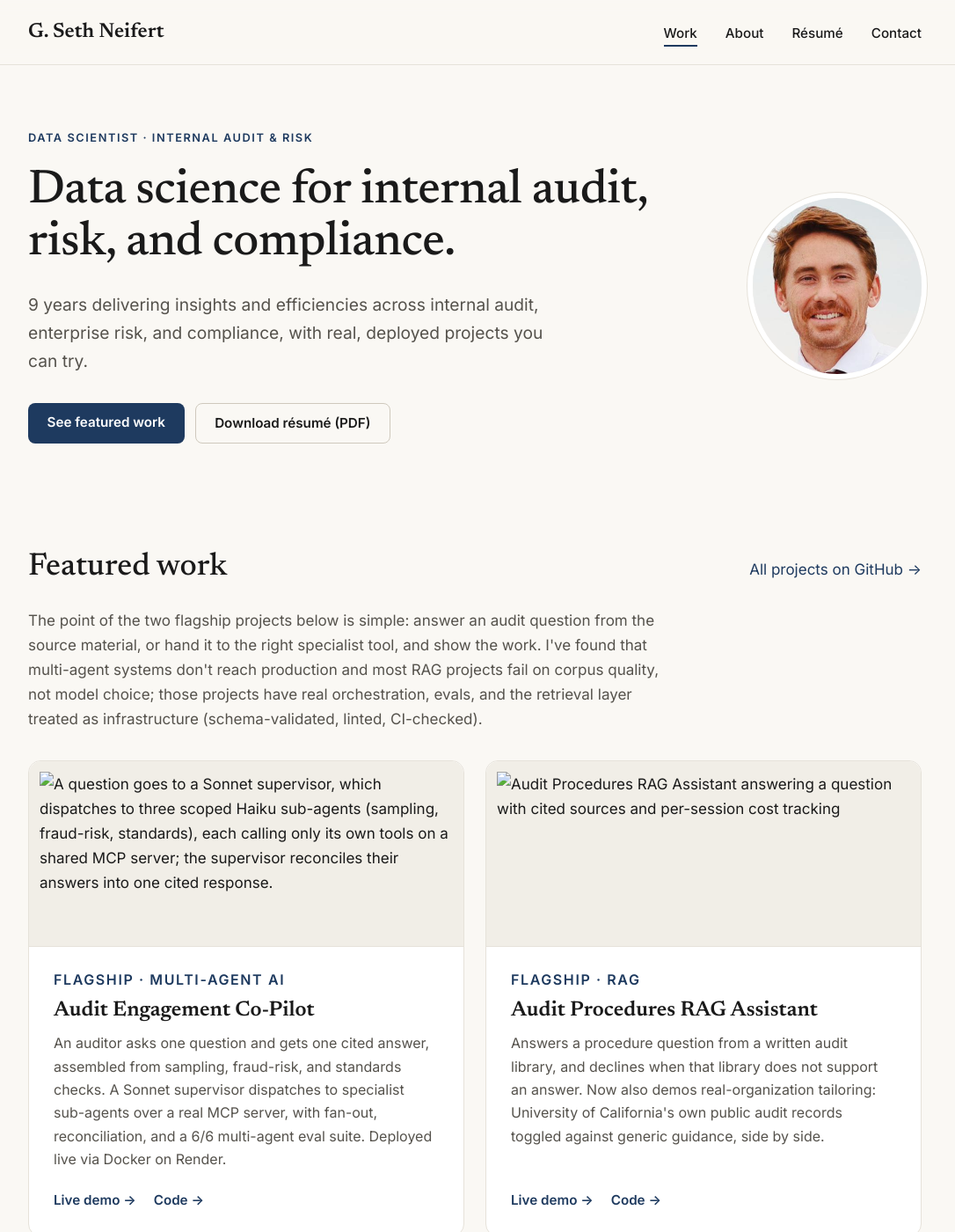
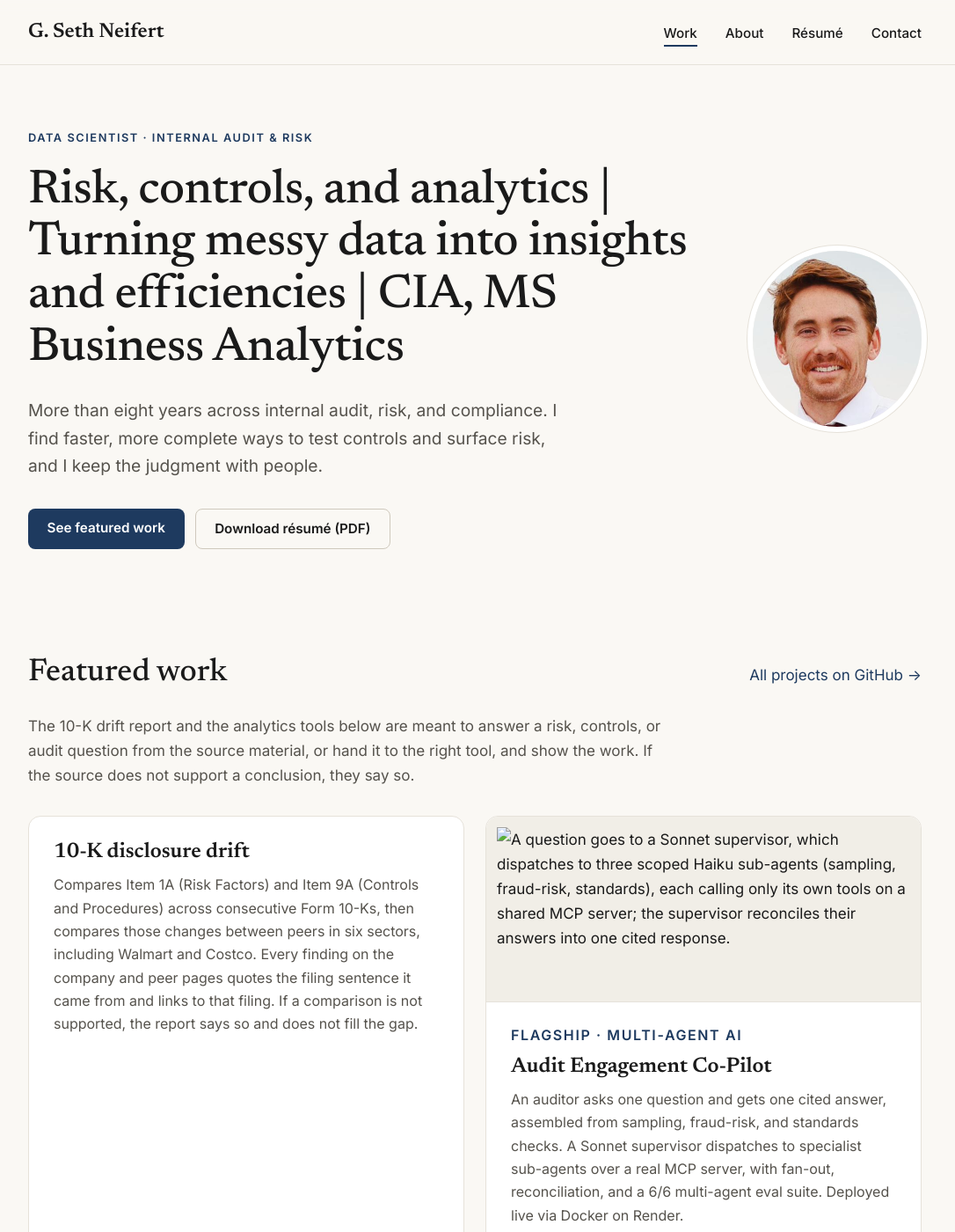
Before and after one commit to neifertg/neifertg.github.io, a Jekyll site: the page built from index.md, in a window 1280 px wide and 1400 px high. Shown: the whole window at 88% size, without its empty margins (100-1186 px from the left). Built offline with Jekyll 4.4.1, drawn with Linux system fonts in a browser that asks for light colours; some of the changed text lies outside the part shown.

Commit message:
Update homepage copy for risk, controls, and analytics
Use the approved wording for the title, hero, featured work, About paragraph, and Fannie Mae bullets, and add the 10-K disclosure drift card.

Co-authored-by: G. Seth Neifert <neifertg@users.noreply.github.com>

```diff
--- a/_config.yml
+++ b/_config.yml
@@ -1,4 +1,5 @@
 title: G. Seth Neifert
+tagline: "Risk, controls, and analytics"
 markdown: kramdown
 description: "Data scientist delivering insights and efficiencies for internal audit, risk, and compliance teams — real, deployed projects."
 url: "https://neifertg.github.io"
--- a/index.md
+++ b/index.md
@@ -1,6 +1,6 @@
 ---
 layout: default
-title: "Data Scientist for Internal Audit & Risk"
+title: G. Seth Neifert
 description: "Data scientist delivering insights and efficiencies for internal audit, risk, and compliance teams — real, deployed projects."
 ---
 
@@ -8,8 +8,8 @@ description: "Data scientist delivering insights and efficiencies for internal a
 <div class="container hero-inner">
 <div class="hero-text">
 <p class="eyebrow">Data scientist · Internal audit &amp; risk</p>
-<h1>Data science for internal audit, risk, and compliance.</h1>
-<p class="hero-lede">9 years delivering insights and efficiencies across internal audit, enterprise risk, and compliance, with real, deployed projects you can try.</p>
+<h1>Risk, controls, and analytics | Turning messy data into insights and efficiencies | CIA, MS Business Analytics</h1>
+<p class="hero-lede">More than eight years across internal audit, risk, and compliance. I find faster, more complete ways to test controls and surface risk, and I keep the judgment with people.</p>
 <div class="button-row">
 <a class="button" href="#featured-work">See featured work</a>
 <a class="button-secondary" href="/assets/resume.pdf">Download résumé (PDF)</a>
@@ -27,9 +27,15 @@ description: "Data scientist delivering insights and efficiencies for internal a
 <h2>Featured work</h2>
 <a href="https://github.com/neifertg">All projects on GitHub →</a>
 </div>
-<p class="section-intro">The point of the two flagship projects below is simple: answer an audit question from the source material, or hand it to the right specialist tool, and show the work. I've found that multi-agent systems don't reach production and most RAG projects fail on corpus quality, not model choice; those projects have real orchestration, evals, and the retrieval layer treated as infrastructure (schema-validated, linted, CI-checked).</p>
+<p class="section-intro">The 10-K drift report and the analytics tools below are meant to answer a risk, controls, or audit question from the source material, or hand it to the right tool, and show the work. If the source does not support a conclusion, they say so.</p>
 
 <div class="card-grid">
+<article class="card">
+<h3><a href="https://neifertg.github.io/10k-drift-detector/">10-K disclosure drift</a></h3>
+<p>Compares Item 1A (Risk Factors) and Item 9A (Controls and Procedures) across consecutive Form 10-Ks, then compares those changes between peers in six sectors, including Walmart and Costco. Every finding on the company and peer pages quotes the filing sentence it came from and links to that filing. If a comparison is not supported, the report says so and does not fill the gap.</p>
+<div class="card-links"><a href="https://neifertg.github.io/10k-drift-detector/">Live demo →</a><a href="https://github.com/neifertg/10k-drift-detector">Code →</a></div>
+</article>
+
 <article class="card">
 <div class="card-media"><img src="https://raw.githubusercontent.com/neifertg/risk-analytics-portfolio/main/assets/audit-engagement-co-pilot-architecture.svg" alt="A question goes to a Sonnet supervisor, which dispatches to three scoped Haiku sub-agents (sampling, fraud-risk, standards), each calling only its own tools on a shared MCP server; the supervisor reconciles their answers into one cited response." loading="lazy"></div>
 <p class="card-label is-flagship">Flagship · Multi-agent AI</p>
@@ -87,7 +93,7 @@ description: "Data scientist delivering insights and efficiencies for internal a
 <div class="container about-grid">
 <div class="about-text" id="what-i-do">
 <h2>About</h2>
-<p>9 years delivering insights and efficiencies across internal audit, enterprise risk, and compliance. I leverage data science, machine learning, and analytics to provide both department and enterprise-wide insights and efficiencies.</p>
+<p>I work across risk, controls, and compliance, and I look for faster, more complete ways to test controls and surface risk. At Fannie Mae I automated IT controls testing, saving an estimated 930 hours a year, and cut audit analytics time by 80% while tripling test coverage. I use IIA-aligned standards to govern AI responsibly, and I leave the judgment with people. CIA. MS Business Analytics (Utah). BS Statistics (BYU). Fluent Spanish.</p>
 <p id="beyond-work">Most weekends I'm on a family hike somewhere in Virginia or West Virginia, hiking or fishing, or I'm out for a run. I read a lot: <em>East of Eden</em>, <em>Radical Candor</em>, <em>Dare to Lead</em>, and <em>Never Split the Difference</em> are some of my favorites this year. I'm also a Civil War history buff, and love exploring northern Virginia.</p>
 </div>
 </div>
@@ -110,9 +116,8 @@ description: "Data scientist delivering insights and efficiencies for internal a
 <div class="timeline-header"><span class="timeline-role">Senior Risk Analyst &amp; Data Scientist</span><span class="timeline-meta">Fannie Mae · Feb 2022 – Present</span></div>
 
 - Applied machine learning to Splunk-based event-log analysis across hundreds of millions of records to surface hidden behavioral and operational patterns for IT and Operations audits — findings drove substantial control redesign and enhancement recommendations.
-- Automated 13 access, change-management, and incident-management controls, replacing manual sampling with full-population testing — ~930 hours/year saved.
-- Built and rolled out an AI governance framework and a suite of GenAI coding agents with role-scoped guardrails aligned to IIA standards, enabling non-technical department staff to independently perform AI-assisted analytics with standardized documentation of results — cut analytics turnaround time 80%, expanded test coverage 3x.
-- Currently architecting an internal department wiki extending that governance framework into a shared, trusted methodology base — scaling AI-assisted workflows with the same guardrails across the team.
+- Saved an estimated 930 hours a year by automating IT controls testing across the full population instead of samples.
+- Cut audit analytics time by 80% and tripled test coverage, and wrote AI governance standards aligned with IIA guidelines.
 </div>
 <div class="timeline-entry" markdown="1">
 <div class="timeline-header"><span class="timeline-role">Senior Internal Auditor – Data Analytics Lead</span><span class="timeline-meta">HealthEquity · Feb 2018 – Feb 2022</span></div>
```
